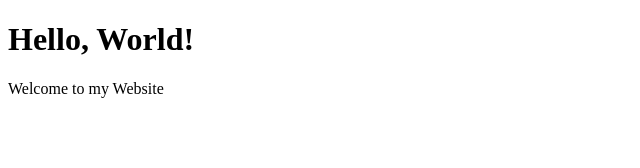
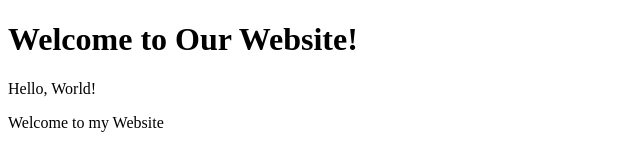
Before and after one commit to laibariaz08/SRE_Assignment_02, a plain HTML site: page Index.html in a window 1280 px wide. Shown: the whole page, without its empty margins (0-640 px from the left). Drawn offline with Linux system fonts and the light colour scheme.

Commit message:
Updated Heading

```diff
--- a/Index.html
+++ b/Index.html
@@ -8,7 +8,8 @@ initial-scale=1.0">
  <title>My Website</title>
 </head>
 <body>
- <h1>Hello, World!</h1>
- <p>Welcome to my Website</p>
+    <h1>Welcome to Our Website!</h1> <!-- Updated heading -->
+    <p>Hello, World!</p>
+    <p>Welcome to my Website</p>
 </body>
 </html>
```
